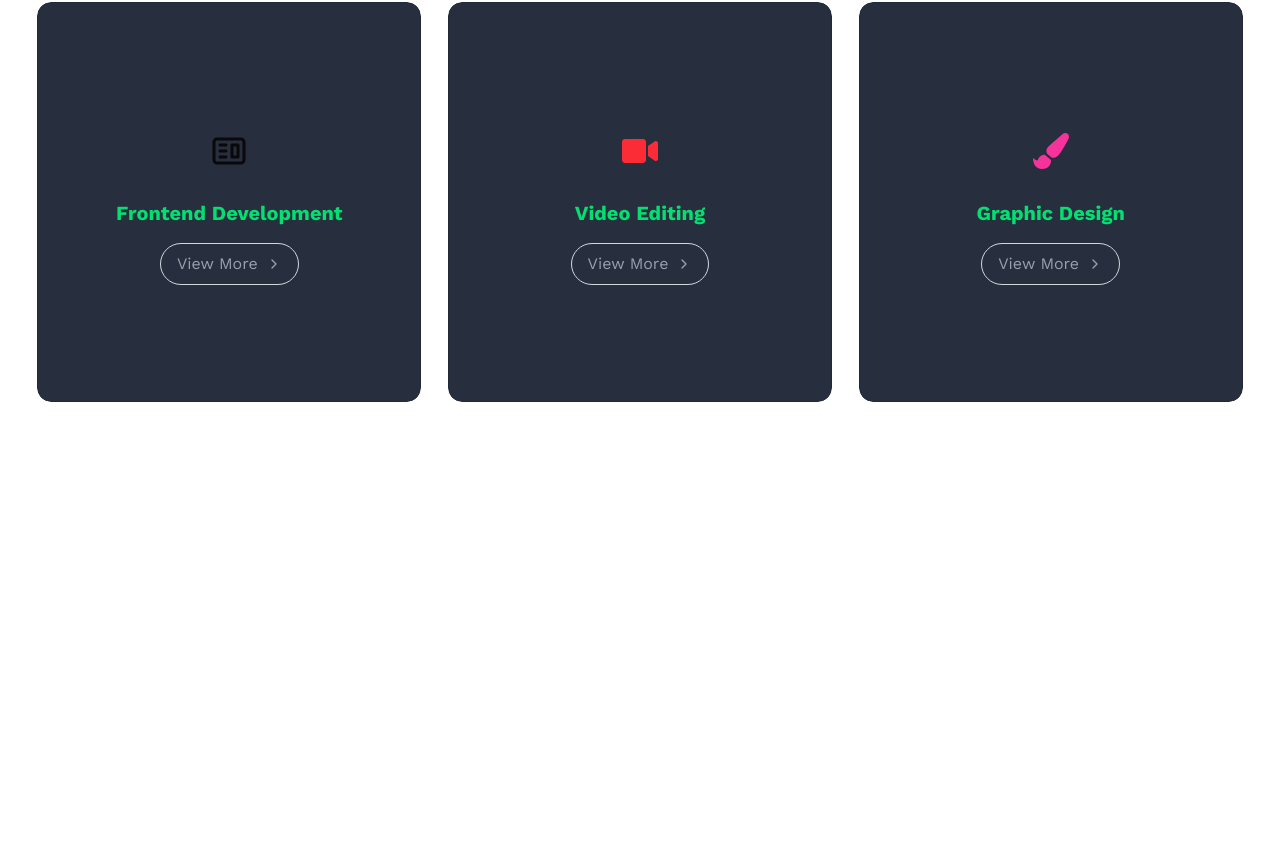
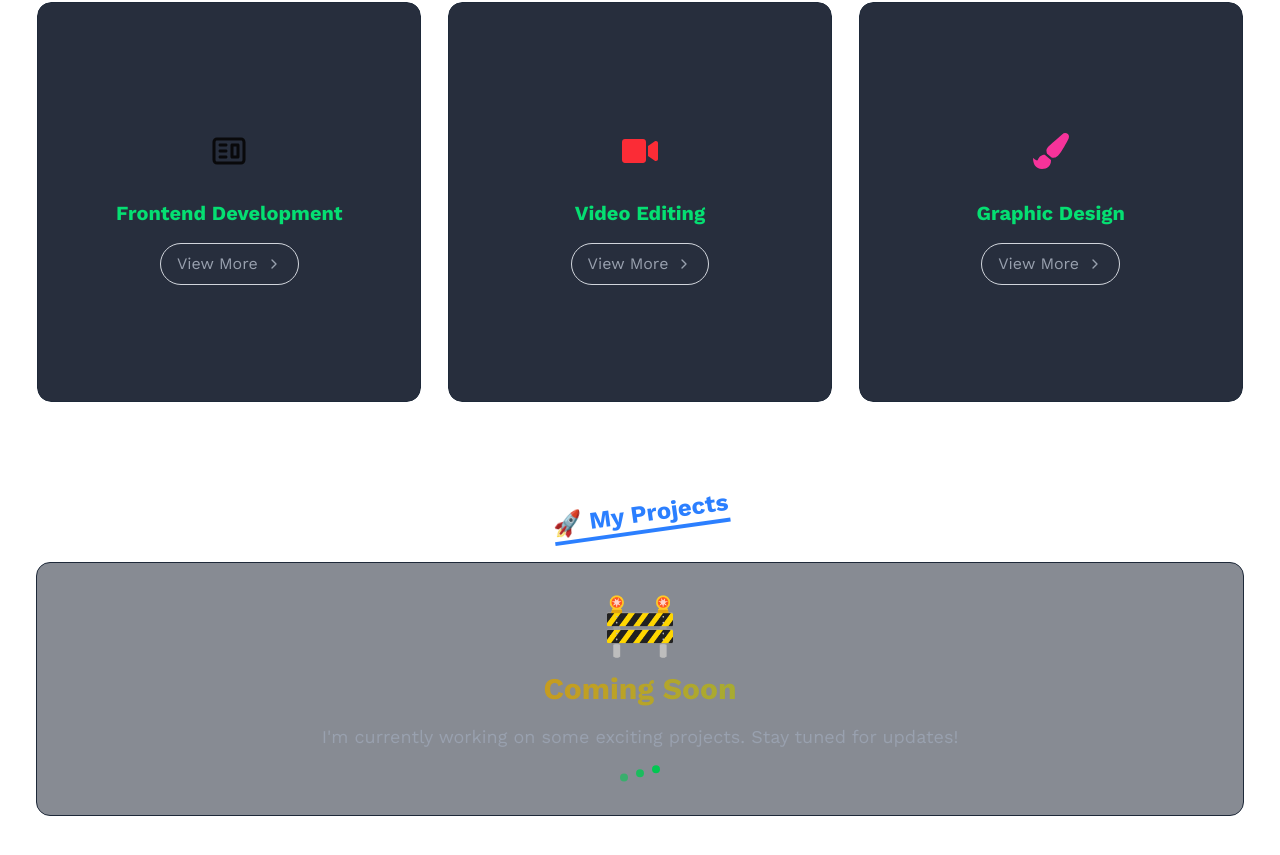
Before and after one commit to Denis-Arzu/myportfoliowebsite, a Next.js app: page / in a window 1280 px wide. Shown: the part 1449-2304 px from the top of the page. Built offline with nearby package versions, Linux system fonts and the light colour scheme.

Commit message:
added the projects section

```diff
--- /dev/null
+++ b/app/(home)/components/ProjectsSection.tsx
@@ -0,0 +1,77 @@
+'use client';
+
+import React from 'react';
+import { motion } from 'framer-motion';
+
+export default function ProjectsSection() {
+  return (
+    <section id="projects" className="py-16">
+      <div className="mt-8 flex flex-col items-center justify-center">
+        <h1 className="text-2xl font-bold text-blue-500 -rotate-8 underline underline-offset-8 decoration-4 decoration-blue-500 mb-8">
+          🚀 My Projects
+        </h1>
+
+        <div className="w-full px-4 sm:px-6 lg:px-8">
+          <div className="max-w-7xl mx-auto">
+            <motion.div
+              initial={{ opacity: 0, y: 20 }}
+              animate={{ opacity: 1, y: 0 }}
+              transition={{ duration: 0.8 }}
+              className="relative bg-gray-900/50 backdrop-blur-sm border border-gray-800 rounded-xl p-8 text-center"
+            >
+              <motion.div
+                initial={{ scale: 0.5 }}
+                animate={{ scale: 1 }}
+                transition={{ duration: 0.5, delay: 0.2 }}
+                className="text-6xl mb-4"
+              >
+                🚧
+              </motion.div>
+              <motion.h2
+                initial={{ opacity: 0 }}
+                animate={{ opacity: 1 }}
+                transition={{ duration: 0.5, delay: 0.4 }}
+                className="text-3xl font-bold bg-gradient-to-r from-orange-500 to-green-500 text-transparent bg-clip-text mb-4"
+              >
+                Coming Soon
+              </motion.h2>
+              <motion.p
+                initial={{ opacity: 0 }}
+                animate={{ opacity: 1 }}
+                transition={{ duration: 0.5, delay: 0.6 }}
+                className="text-gray-400 text-lg"
+              >
+                I&apos;m currently working on some exciting projects. Stay tuned for updates!
+              </motion.p>
+
+              <motion.div
+                initial={{ opacity: 0 }}
+                animate={{ opacity: 1 }}
+                transition={{ duration: 0.5, delay: 0.8 }}
+                className="mt-6 flex justify-center"
+              >
+                <div className="flex space-x-2">
+                  {[0, 1, 2].map((i) => (
+                    <motion.div
+                      key={i}
+                      className="w-2 h-2 bg-green-500 rounded-full"
+                      animate={{
+                        y: [0, -10, 0],
+                        opacity: [0.5, 1, 0.5],
+                      }}
+                      transition={{
+                        duration: 1,
+                        repeat: Infinity,
+                        delay: i * 0.2,
+                      }}
+                    />
+                  ))}
+                </div>
+              </motion.div>
+            </motion.div>
+          </div>
+        </div>
+      </div>
+    </section>
+  );
+};
--- a/app/(home)/components/navbar.tsx
+++ b/app/(home)/components/navbar.tsx
@@ -3,8 +3,19 @@ import React from 'react';
 import { SiGmail, SiGithub, SiWhatsapp } from "react-icons/si";
 import { motion } from 'framer-motion';
 
-export default function Navbar() {
-    const socialLinks = [
+interface SocialLink {
+  name: string;
+  url: string;
+  icon: React.ReactNode;
+}
+
+interface Section {
+  name: string;
+  href: string;
+}
+
+const Navbar: React.FC = () => {
+    const socialLinks: SocialLink[] = [
         {
             name: 'GitHub',
             url: 'https://github.com/Denis-Arzu',
@@ -22,10 +33,11 @@ export default function Navbar() {
         }
     ];
 
-    const sections = [
+    const sections: Section[] = [
         { name: 'Home', href: '#home' },
         { name: 'About', href: '#about' },
-        { name: 'Skills', href: '#skills' }
+        { name: 'Skills', href: '#skills' },
+        { name: 'Projects', href: '#projects' }
     ];
 
     return (
@@ -80,4 +92,6 @@ export default function Navbar() {
             </div>
         </nav>
     );
-}
+};
+
+export default Navbar;
--- a/app/(home)/page.tsx
+++ b/app/(home)/page.tsx
@@ -6,8 +6,9 @@ import AboutSectitle from "./components/aboutsectitle";
 import Myskillssectitle from "./components/Myskillssectitle";
 import { SkillsSection } from "./components/Myskills";
 import Loader from "./components/loader";
+import ProjectsSection from './components/ProjectsSection';
 
-const Page = () => {
+const Page: React.FC = () => {
   return (
     <>
       <Loader />
@@ -28,17 +29,19 @@ const Page = () => {
         </div>
 
         <div id="about">
-            <AboutSectitle />
-            <div className="p-3 border border-green-600 text-orange-300 relative z-10 ml-10 mr-10">
-              <About />
-            </div>
-            <div className="h-10 xl:h-32 bg-gradient-to-t from-black relative mt-10 w-full"></div>
+          <AboutSectitle />
+          <div className="p-3 border border-green-600 text-orange-300 relative z-10 ml-10 mr-10">
+            <About />
+          </div>
+          <div className="h-10 xl:h-32 bg-gradient-to-t from-black relative mt-10 w-full"></div>
         </div>
 
         <div id="skills">
           <Myskillssectitle />
           <SkillsSection />
         </div>
+
+        <ProjectsSection />
       </div>
     </>
   );
```
